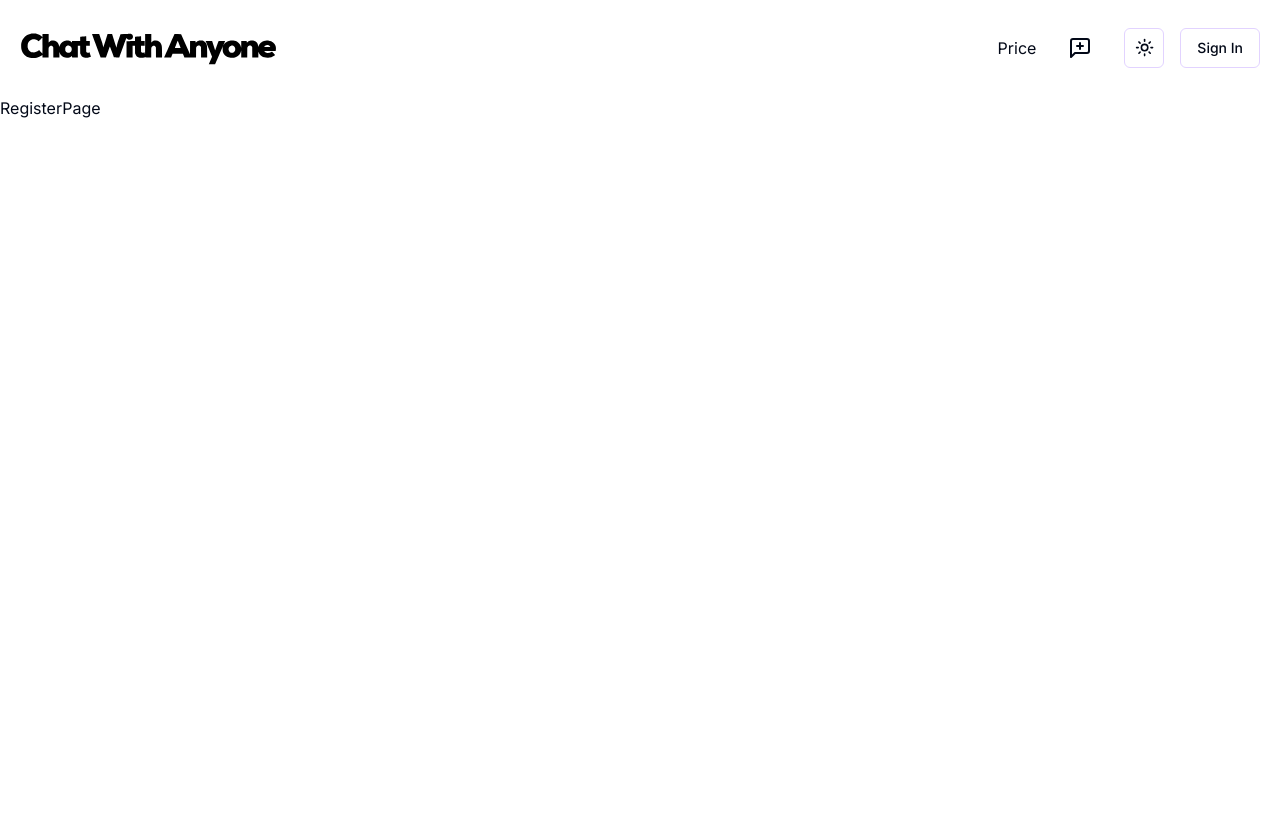
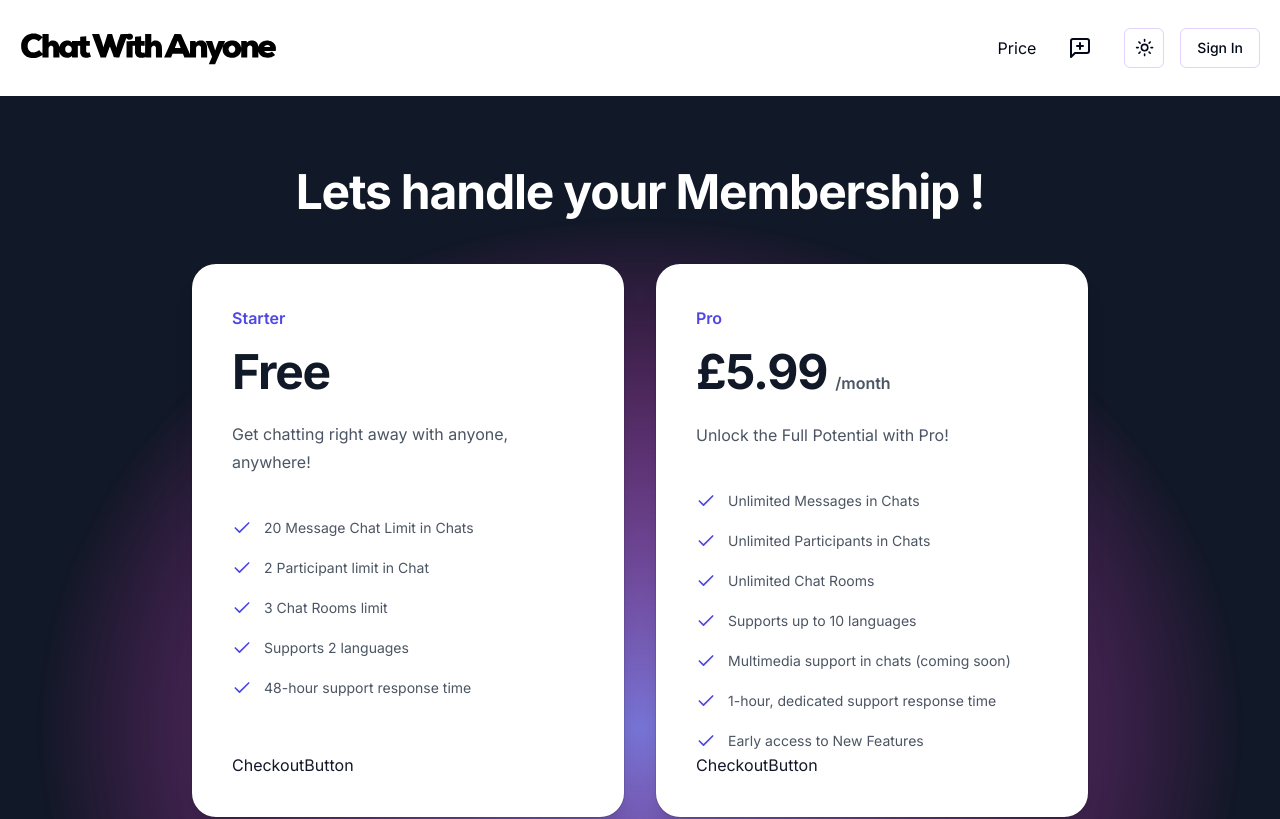
Before and after one commit to dhananjayamadhusankha/sats-translation-clone, a Next.js app: page /register in a window 1280 px wide. Shown: the top 819 px of the page. Built offline with nearby package versions, Linux system fonts and the light colour scheme; no server answers.

Commit message:
created rester route page

```diff
--- a/app/register/page.tsx
+++ b/app/register/page.tsx
@@ -1,8 +1,43 @@
+import { authOptions } from "@/auth";
+import PricingCards from "@/components/PricingCards";
+import { getServerSession } from "next-auth";
 
-function RegisterPage() {
+async function RegisterPage() {
+  const session = await getServerSession(authOptions);
   return (
-    <div>RegisterPage</div>
-  )
+    <div className=" isolate h-full overflow-hidden bg-gray-900 pb-40">
+      <div className=" max-w-7xl px-6 pb-12 pt-16 text-white text-center lg:px-8 mx-auto">
+        <div className="max-w-4xl mx-auto">
+          <p className="mt-2 text-4xl font-bold text-center tracking-tight sm:text-5xl">
+            Lets handle your Membership {session?.user?.name?.split(" ")?.[0]}!
+          </p>
+        </div>
+        <div className="relative">
+          <svg
+            viewBox="0 0 1208 1024"
+            className="absolute -top-10 left-1/2 -z-10 h-[64rem] -translate-x-1/2 [mask-image:radial-gradient(closest-side,white,transparent)] sm:-top-12 md:-top-20 lg:-top-12 xl:top-0"
+            aria-hidden="true"
+          >
+            <ellipse
+              cx={604}
+              cy={512}
+              fill="url(#radial-gradient-pricing)"
+              rx={604}
+              ry={512}
+            />
+             <defs>
+              <radialGradient id="radial-gradient-pricing">
+                <stop stopColor="#7775D6" />
+                <stop offset={1} stopColor="#E935C1" />
+              </radialGradient>
+            </defs>
+          </svg>
+        </div>
+      </div>
+
+      <PricingCards redirect={false} />
+    </div>
+  );
 }
 
-export default RegisterPage
+export default RegisterPage;
--- a/components/UserAvatar.tsx
+++ b/components/UserAvatar.tsx
@@ -1,6 +1,6 @@
 import { cn } from "@/lib/utils";
 import Image from "next/image";
-import { Avatar, AvatarFallback, AvatarImage } from "@/components/ui/avatar";
+import { Avatar, AvatarFallback } from "@/components/ui/avatar";
 
 type Props = {
   name?: string | null;
```
